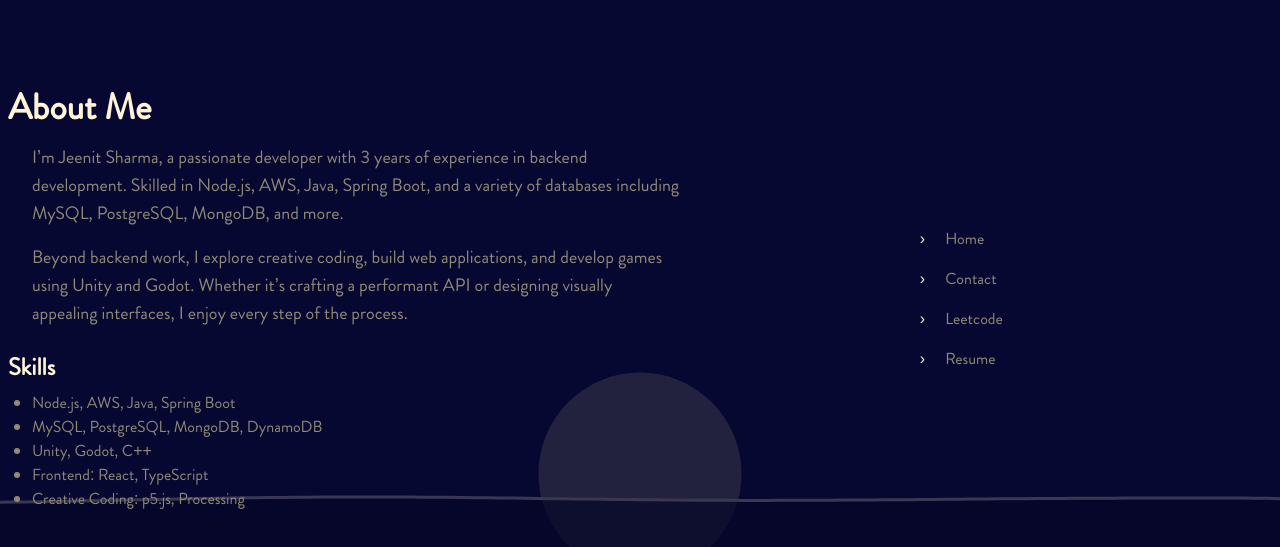
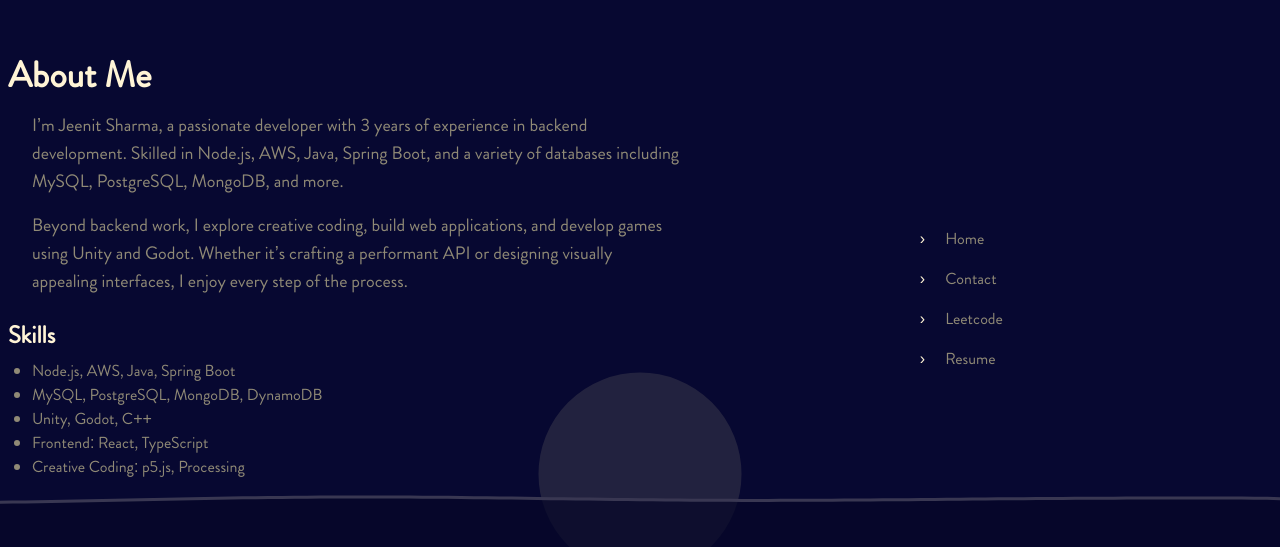
Before and after one commit to js313/portfolio, a React (Create React App) app: page /about in a window 1280 px wide. Shown: the part 101-648 px from the top of the page. Built offline with nearby package versions, Linux system fonts and the light colour scheme.

Commit message:
fix: page design, auto deployment

```diff
--- a/src/layouts/BipartiteLayout.tsx
+++ b/src/layouts/BipartiteLayout.tsx
@@ -14,7 +14,7 @@ const BipartiteLayout: React.FC<BipartiteLayoutProps> = ({
       {/* Left Half (Main Content) */}
       <div
         className={`md:w-4/5 flex-grow flex flex-col md:justify-center items-start pl-2 pr-2
-        md:pr-0 w-full justify-start pt-8 md:pt-0 text-left pb-16 md:pb-0 h-[calc(100vh-4rem)] md:h-auto
+        md:pr-0 w-full justify-start pt-8 md:pt-0 text-left mb-16 md:pb-0 h-[calc(100vh-4rem)] md:h-auto
         overflow-auto scrollbar-none`}
       >
         {leftContent}
--- a/src/pages/About.tsx
+++ b/src/pages/About.tsx
@@ -40,7 +40,7 @@ const About: React.FC = () => {
 
   const leftContent = useMemo(
     () => (
-      <div className="md:w-3/4 text-left w-full h-[calc(100vh-5rem)] md:h-auto overflow-y-auto scrollbar-none">
+      <div className="md:w-3/4 text-left w-full md:h-auto overflow-y-auto scrollbar-none">
         <Animated {...defaultAnimationProps}>
           <h1 className="text-4xl font-bold text-primary">About Me</h1>
         </Animated>
--- a/src/pages/Projects.tsx
+++ b/src/pages/Projects.tsx
@@ -132,7 +132,7 @@ const Projects: React.FC = () => {
       </div>
 
       {/* Projects list */}
-      <div className="overflow-y-auto md:border md:h-5/6 md:w-4/5 rounded-lg p-4 scrollbar-none md:mr-10 h-[calc(100vh-145px)]">
+      <div className="overflow-y-auto md:border md:h-5/6 md:w-4/5 rounded-lg p-4 scrollbar-none md:mr-10">
         {(areProjectsLoading || areProjectTypesLoading) && (
           <p className="text-secondary">Loading projects...</p>
         )}
```
